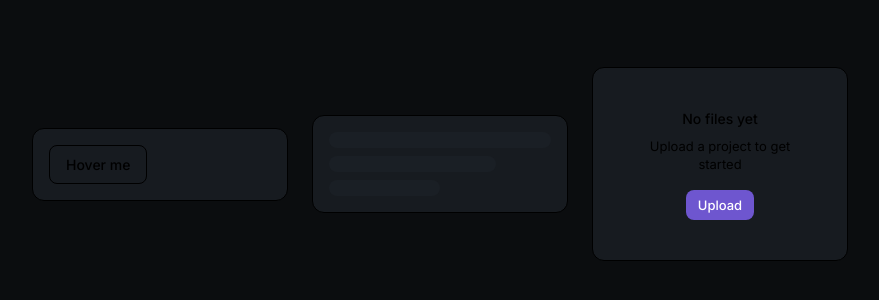
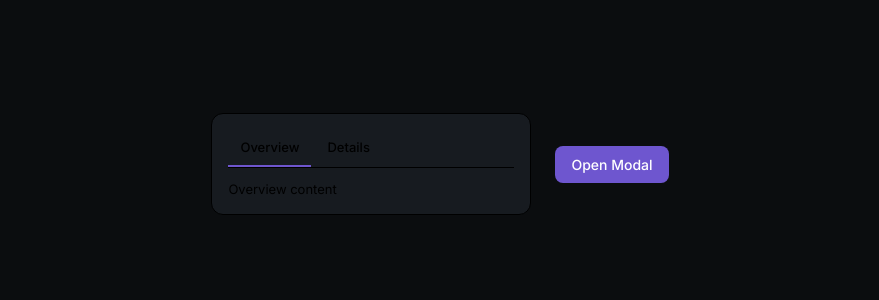
Before and after one commit to varshitha2108/-codeatlas-ai, a React (Vite) app in the folder frontend/: page / in a window 1280 px wide. Shown: the part 236-536 px from the top of the page, without its empty margins (200-1079 px from the left). Built offline with nearby package versions, Linux system fonts and the light colour scheme.

Commit message:
Add Tabs and Modal primitives

```diff
--- a/frontend/src/App.tsx
+++ b/frontend/src/App.tsx
@@ -1,31 +1,29 @@
+import { useState } from 'react'
 import { Button } from './shared/components/Button'
 import { Card } from './shared/components/Card'
-import { Tooltip } from './shared/components/Tooltip'
-import { Skeleton } from './shared/components/Skeleton'
-import { EmptyState } from './shared/components/EmptyState'
+import { Tabs } from './shared/components/Tabs'
+import { Modal } from './shared/components/Modal'
 
 function App() {
+  const [modalOpen, setModalOpen] = useState(false)
+
   return (
     <div className="flex h-screen items-center justify-center bg-canvas gap-6">
-      <Card className="w-64">
-        <Tooltip label="This is a tooltip">
-          <Button variant="secondary">Hover me</Button>
-        </Tooltip>
+      <Card className="w-80">
+        <Tabs
+          tabs={[
+            { id: 'a', label: 'Overview', content: <p className="text-primary text-sm">Overview content</p> },
+            { id: 'b', label: 'Details', content: <p className="text-primary text-sm">Details content</p> },
+          ]}
+        />
       </Card>
 
-      <Card className="w-64 flex flex-col gap-2">
-        <Skeleton className="h-4 w-full" />
-        <Skeleton className="h-4 w-3/4" />
-        <Skeleton className="h-4 w-1/2" />
-      </Card>
+      <Button variant="primary" onClick={() => setModalOpen(true)}>Open Modal</Button>
 
-      <Card className="w-64">
-        <EmptyState
-          title="No files yet"
-          description="Upload a project to get started"
-          action={<Button variant="primary" size="sm">Upload</Button>}
-        />
-      </Card>
+      <Modal isOpen={modalOpen} onClose={() => setModalOpen(false)} title="Example Modal">
+        <p className="text-secondary text-sm mb-4">This is modal content.</p>
+        <Button variant="secondary" onClick={() => setModalOpen(false)}>Close</Button>
+      </Modal>
     </div>
   )
 }
--- /dev/null
+++ b/frontend/src/shared/components/Modal.tsx
@@ -0,0 +1,27 @@
+import type { ReactNode } from 'react'
+
+interface ModalProps {
+  isOpen: boolean
+  onClose: () => void
+  title: string
+  children: ReactNode
+}
+
+export function Modal({ isOpen, onClose, title, children }: ModalProps) {
+  if (!isOpen) return null
+
+  return (
+    <div
+      className="fixed inset-0 bg-black/60 flex items-center justify-center z-50"
+      onClick={onClose}
+    >
+      <div
+        className="bg-surface-raised border border-subtle rounded-lg p-6 w-96 max-w-[90vw]"
+        onClick={(e) => e.stopPropagation()}
+      >
+        <h2 className="text-primary text-md font-semibold mb-3">{title}</h2>
+        {children}
+      </div>
+    </div>
+  )
+}
--- /dev/null
+++ b/frontend/src/shared/components/Tabs.tsx
@@ -0,0 +1,34 @@
+import { useState, type ReactNode } from 'react'
+
+interface Tab {
+  id: string
+  label: string
+  content: ReactNode
+}
+
+export function Tabs({ tabs }: { tabs: Tab[] }) {
+  const [activeId, setActiveId] = useState(tabs[0]?.id)
+
+  return (
+    <div>
+      <div className="flex gap-1 border-b border-subtle">
+        {tabs.map((tab) => (
+          <button
+            key={tab.id}
+            onClick={() => setActiveId(tab.id)}
+            className={`px-3 py-2 text-sm font-medium border-b-2 transition-colors ${
+              activeId === tab.id
+                ? 'border-accent text-primary'
+                : 'border-transparent text-secondary hover:text-primary'
+            }`}
+          >
+            {tab.label}
+          </button>
+        ))}
+      </div>
+      <div className="pt-3">
+        {tabs.find((tab) => tab.id === activeId)?.content}
+      </div>
+    </div>
+  )
+}
```
